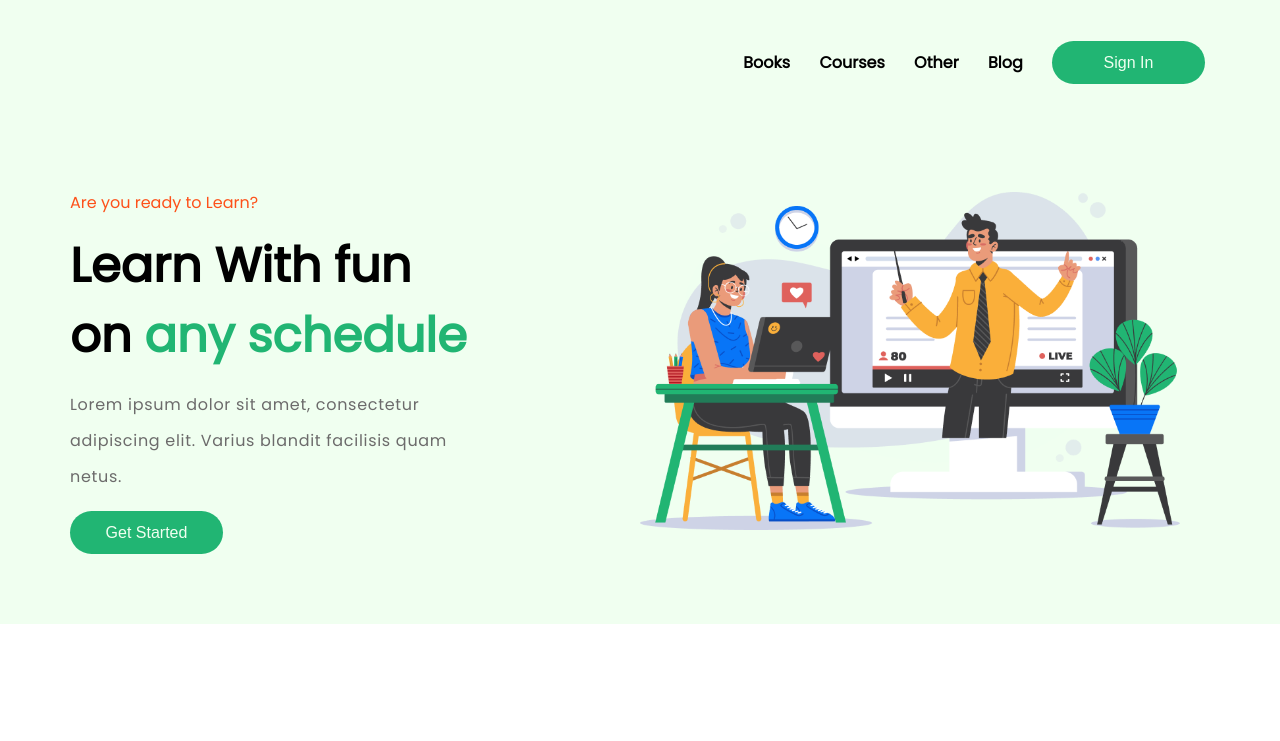
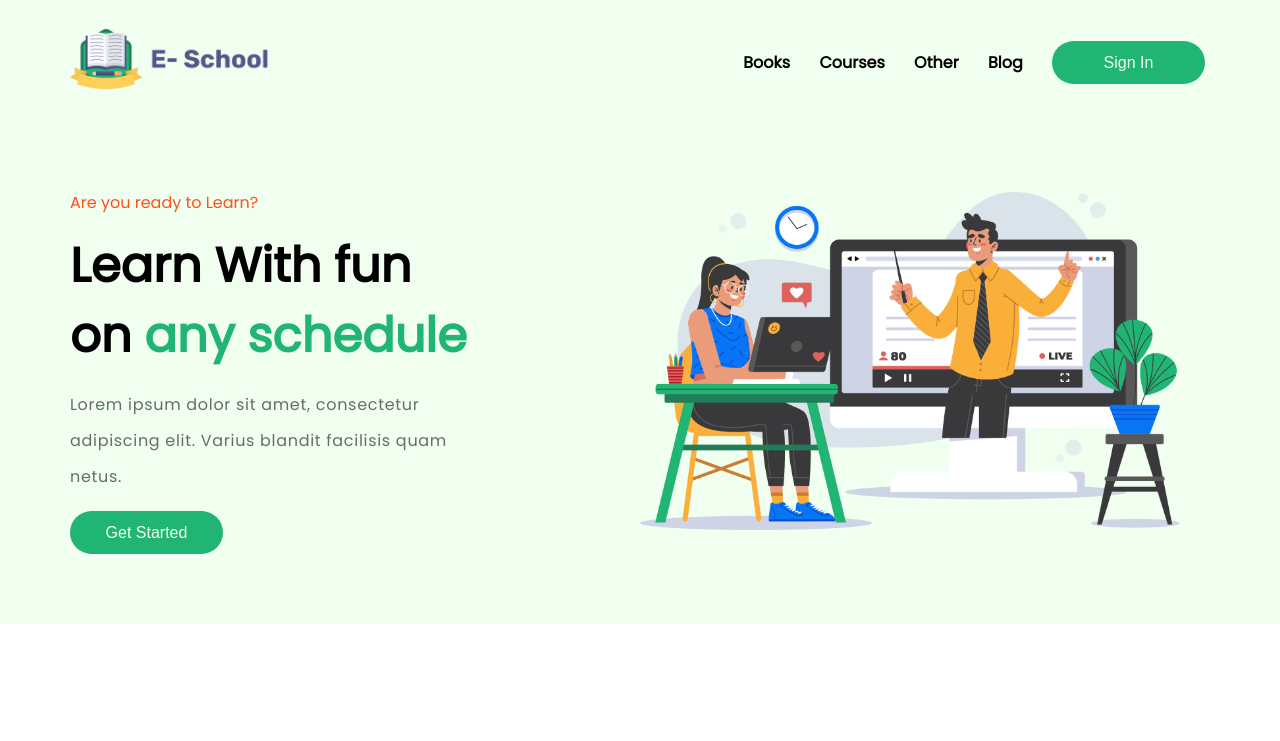
Before and after one commit to MAHBUB-HASAN-HIRA/Electron-school-without-bootstrap, a plain HTML site: page index.html in a window 1280 px wide. Shown: the top 741 px of the page. Drawn offline with Linux system fonts and the light colour scheme; the site is published under a folder, as on GitHub Pages, so addresses that start at the root find nothing.

Commit message:
solved logo loading

```diff
--- a/index.html
+++ b/index.html
@@ -20,7 +20,7 @@
         <div class="my_container">
             <div class="nav_container">
                 <div class="nav_left">
-                    <img class="logo" src="/ICON/Logo.png" alt="">
+                    <img class="logo" src="./ICON/Logo.png" alt="">
                 </div>
                 <div class="for__mobile">
                     <div class="border_icon_container">
```
